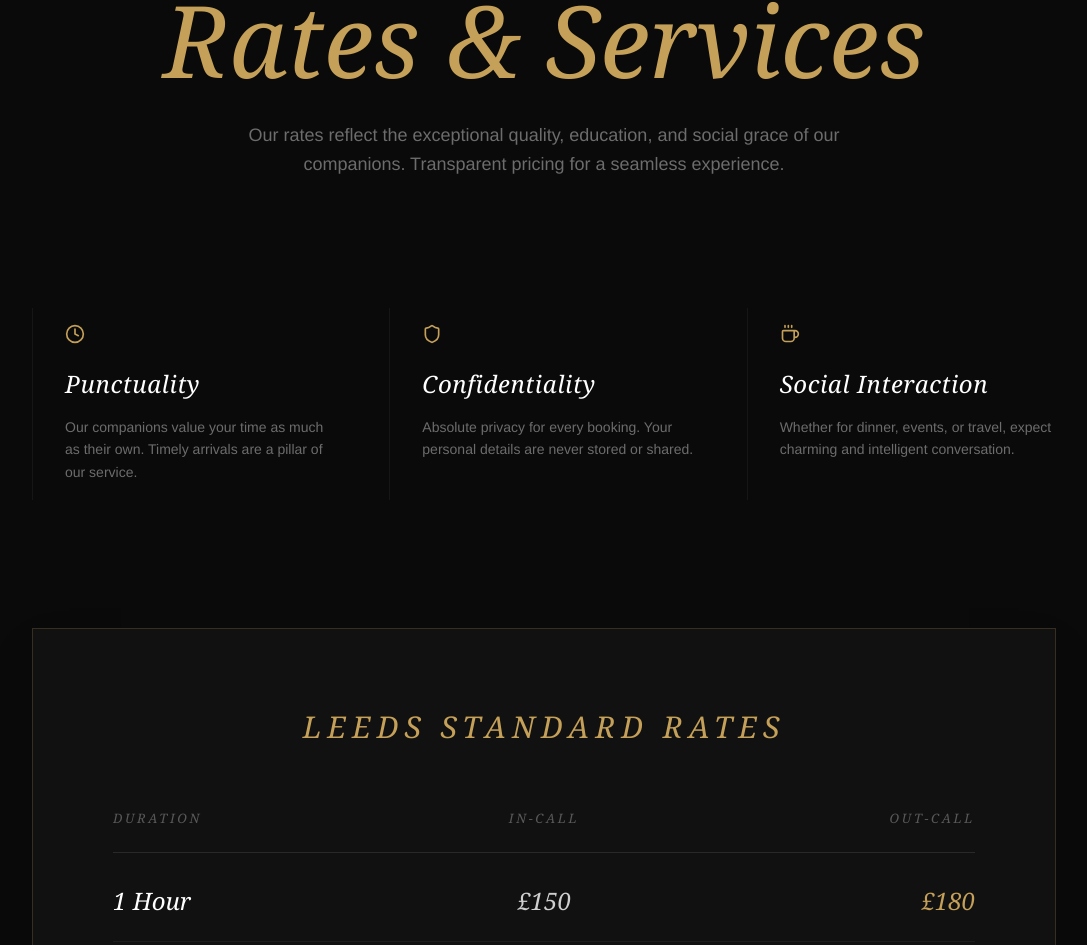
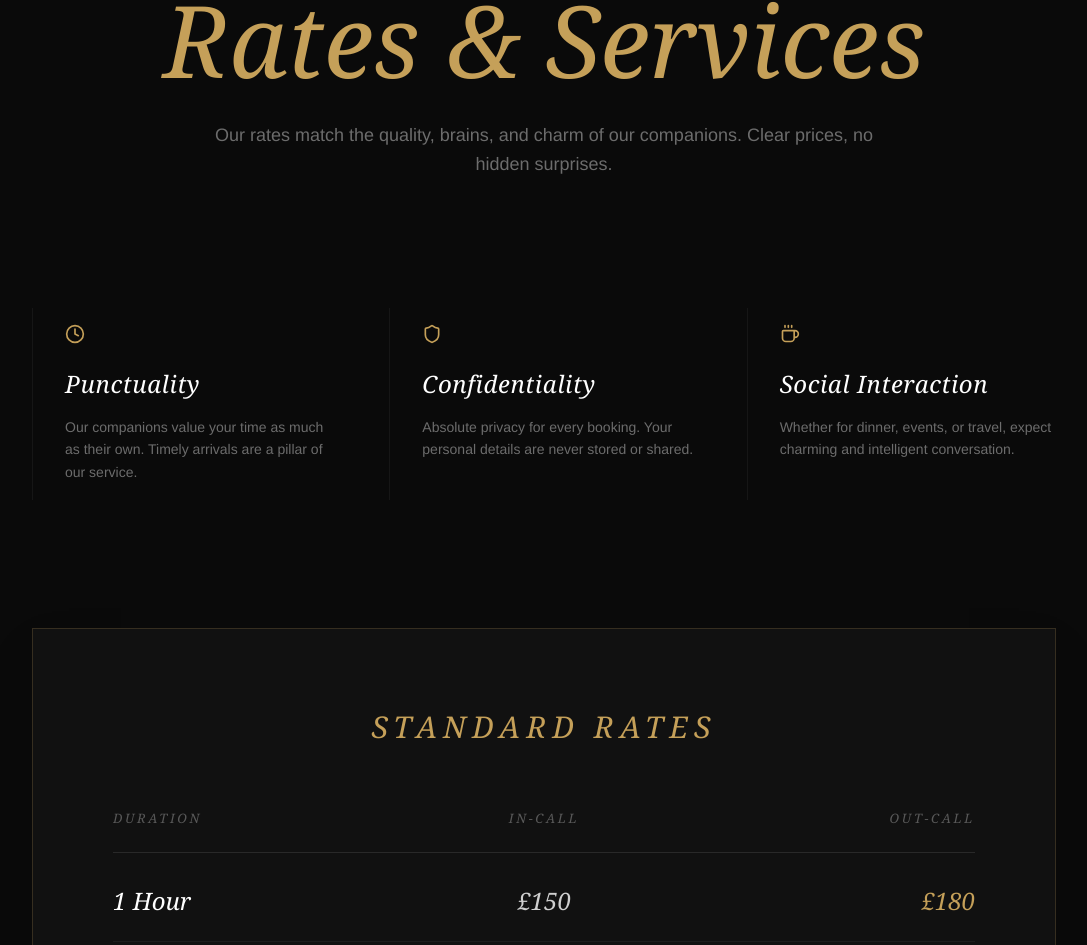
Before and after one commit to chrisbee2812/precious-escorts, a React (Vite) app: page /rates in a window 1280 px wide. Shown: the part 219-1164 px from the top of the page, without its empty margins (96-1183 px from the left). Built offline with nearby package versions, Linux system fonts and the light colour scheme.

Commit message:
laid back

```diff
--- a/src/pages/Contact.tsx
+++ b/src/pages/Contact.tsx
@@ -143,7 +143,7 @@ export function WorkWithUs() {
         <header className="text-center mb-32">
           <h1 className="text-6xl md:text-[100px] font-display text-accent mb-8 italic leading-none">Join the Collective</h1>
           <p className="text-white/40 font-sans font-light max-w-2xl mx-auto text-lg leading-relaxed">
-            We are always seeking sophisticated, intelligent, and refined individuals to join our boutique agency. Experience a career defined by luxury, discretion, and exceptional rewards.
+            We are always looking for smart, confident, and well-presented girls to join our small, friendly agency. Enjoy a role with great earnings, privacy respected, and a genuinely high-end experience.
           </p>
         </header>
 
@@ -151,9 +151,15 @@ export function WorkWithUs() {
           <form className="space-y-12" onSubmit={(e) => e.preventDefault()}>
             <div className="grid grid-cols-1 md:grid-cols-2 gap-12">
               <InputGroup label="Stage Name" placeholder="Your chosen name" />
+              <InputGroup label="Real Name" placeholder="Your real name" />
               <InputGroup label="Age" placeholder="Your age (18+ only)" type="number" />
               <InputGroup label="Location" placeholder="Current city" />
               <InputGroup label="Nationality" placeholder="Your nationality" />
+              <InputGroup label="Bust Size" placeholder="Your bust size" />
+              <InputGroup label="Dress Size" placeholder="Your dress size" />
+              <InputGroup label="Hair Colour" placeholder="Your hair colour" />
+              <InputGroup label="Eye Colour" placeholder="Your eye colour" />
+              <InputGroup label="Tattoos" placeholder="Your tattoos" />
               <InputGroup label="Email" placeholder="your@email.com" type="email" />
               <InputGroup label="WhatsApp/Phone" placeholder="+44 ..." />
             </div>
--- a/src/pages/Gallery.tsx
+++ b/src/pages/Gallery.tsx
@@ -41,7 +41,7 @@ export function Gallery() {
             transition={{ delay: 0.3 }}
             className="text-white/40 font-sans font-light max-w-2xl mx-auto text-lg leading-relaxed"
           >
-            A curated selection of the most sophisticated companions in London and beyond. Each profile represent a commitment to elegance, intelligence, and exceptional service.
+            A handpicked lineup of great companions in Leeds and beyond. Each profile shows a girl who is attractive, smart, and serious about providing a great experience.
           </motion.p>
         </header>
 
--- a/src/pages/Home.tsx
+++ b/src/pages/Home.tsx
@@ -52,7 +52,7 @@ export function Home() {
             transition={{ delay: 0.8, duration: 1 }}
             className="text-lg md:text-xl text-white/50 font-sans font-light mb-12 max-w-xl leading-relaxed"
           >
-            Easy-going encounters for men who don't need the show. Real people, real simple, in Leeds.
+            Easy, genuine encounters in Leeds. Real people, no games, no pretence. Just straightforward and relaxed.
           </motion.p>
 
           <motion.div
--- a/src/pages/Rates.tsx
+++ b/src/pages/Rates.tsx
@@ -18,7 +18,7 @@ export function Rates() {
         <header className="text-center mb-32">
           <h1 className="text-5xl md:text-[100px] font-display text-accent mb-8 italic leading-none">Rates & Services</h1>
           <p className="text-white/40 font-sans font-light max-w-2xl mx-auto text-lg leading-relaxed">
-            Our rates reflect the exceptional quality, education, and social grace of our companions. Transparent pricing for a seamless experience.
+            Our rates match the quality, brains, and charm of our companions. Clear prices, no hidden surprises.
           </p>
         </header>
 
@@ -46,7 +46,7 @@ export function Rates() {
           viewport={{ once: true }}
           className="bg-[#111] border border-accent/20 p-8 md:p-20 rounded-none shadow-2xl overflow-hidden relative"
         >
-          <h2 className="text-3xl font-display text-accent mb-16 text-center tracking-[0.2em] uppercase italic">Leeds Standard Rates</h2>
+          <h2 className="text-3xl font-display text-accent mb-16 text-center tracking-[0.2em] uppercase italic">Standard Rates</h2>
 
           <div className="w-full overflow-x-auto">
             <div className="min-w-150">
```
